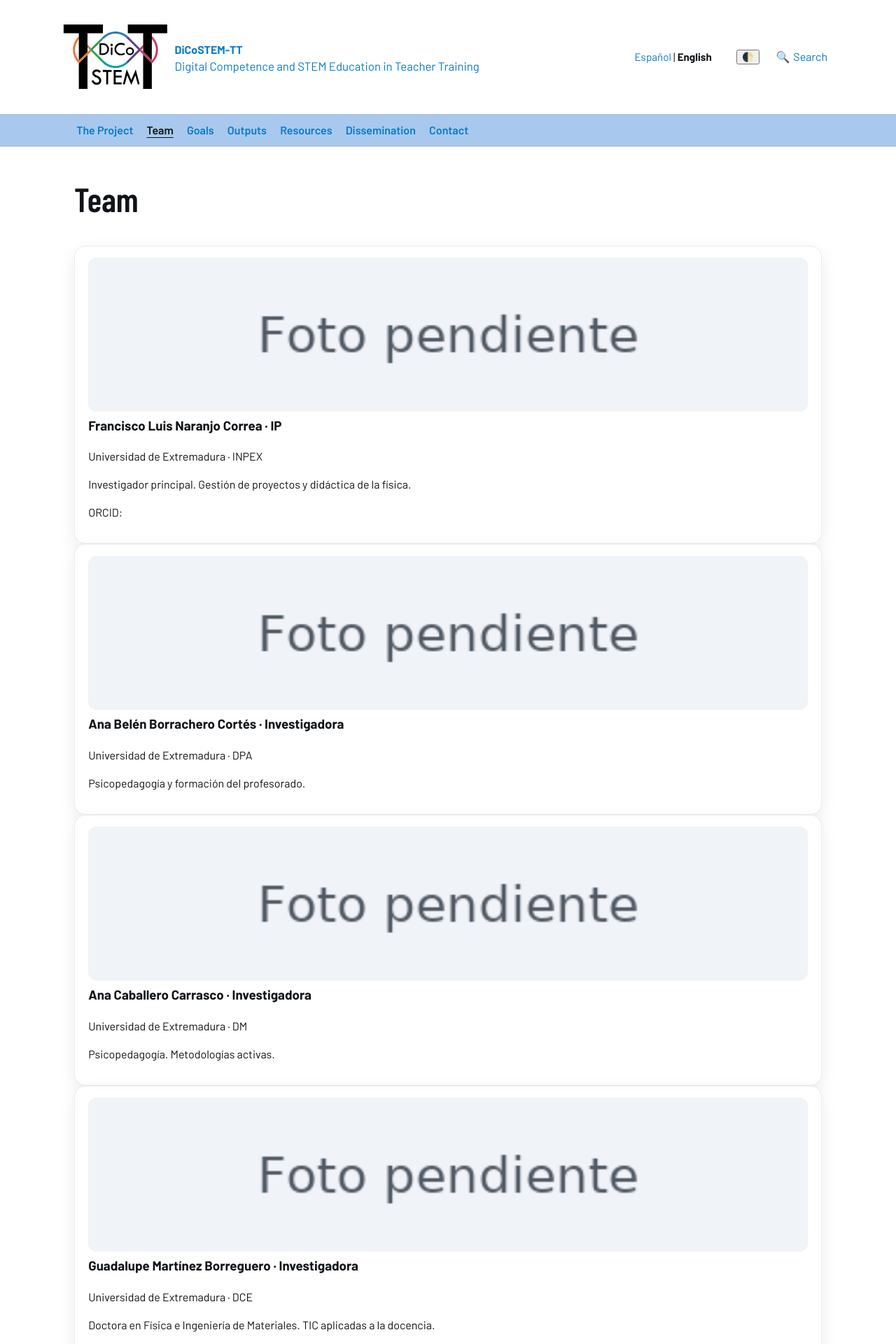
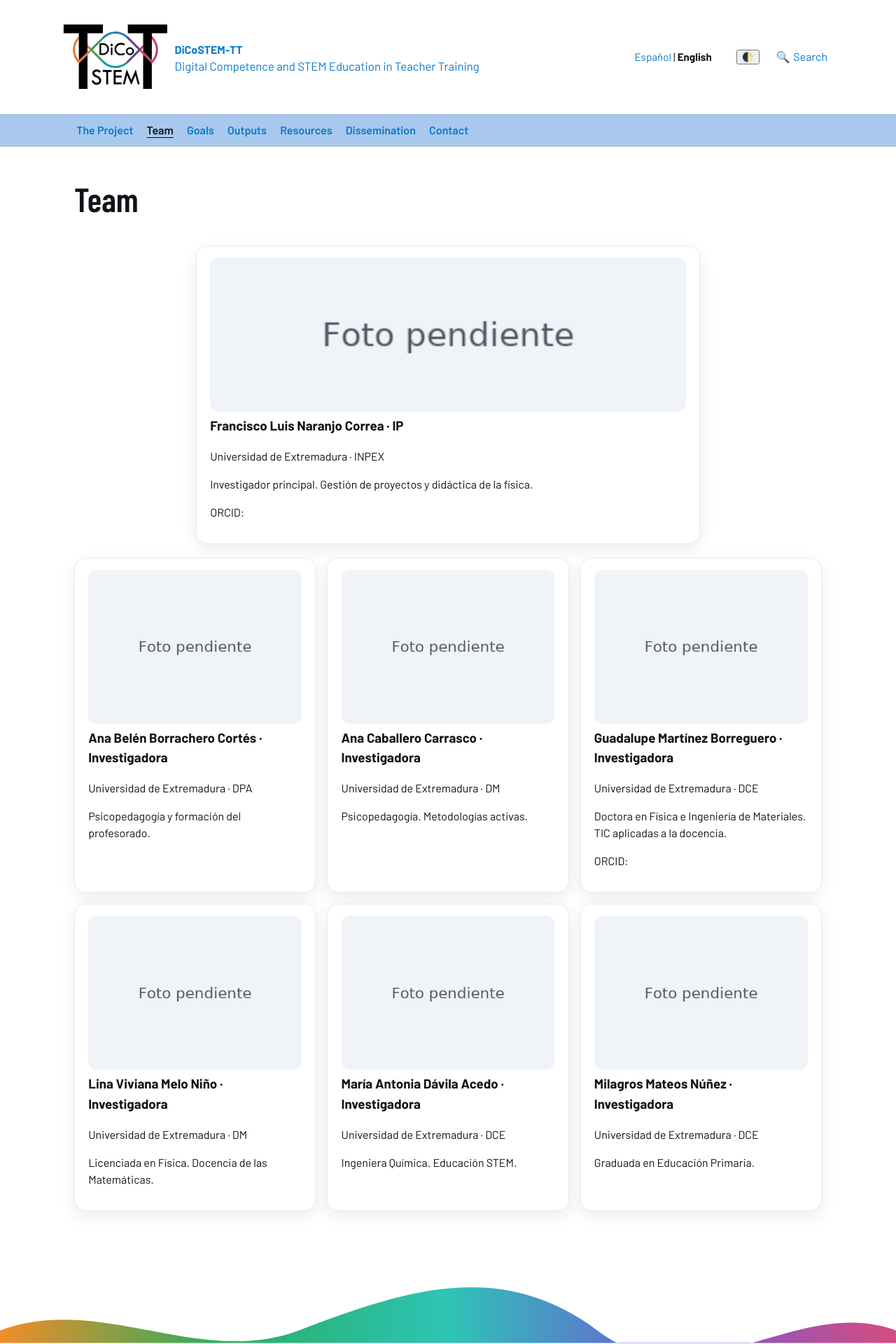
Before and after one commit to DiCoSTEM-TT/dicostem-tt.github.io, a Jekyll site: the page built from en/team.md, in a window 1280 px wide. Shown: the top 1920 px of the page at 70% size. Built offline with Jekyll 4.4.1, drawn with Linux system fonts in a browser that asks for light colours; comment, search, counter and statistics services are not loaded.

Commit message:
Update main.scss

```diff
--- a/assets/css/main.scss
+++ b/assets/css/main.scss
@@ -220,3 +220,33 @@ table.timeline th.task, table.timeline td.task { text-align: left; min-width: 26
   padding: .6rem 0;
   border-bottom: 1px solid color-mix(in srgb, var(--muted) 12%, transparent);
 }
+
+/* =========================
+   Team layout (IP arriba + grid)
+   ========================= */
+.team { display: grid; gap: 1.2rem; }
+
+/* IP centrado en su propia fila */
+.team-lead{
+  display: flex;
+  justify-content: center;
+}
+.team-lead .card{
+  width: min(720px, 100%); /* destácala algo más ancha; ajusta a tu gusto */
+}
+
+/* Resto en 3 columnas responsivas */
+.team-grid{
+  display: grid;
+  grid-template-columns: repeat(3, minmax(260px, 1fr));
+  gap: 1rem;
+}
+
+/* Responsive: 2 columnas en tablet, 1 en móvil */
+@media (max-width: 980px){
+  .team-grid{ grid-template-columns: repeat(2, minmax(240px, 1fr)); }
+}
+@media (max-width: 640px){
+  .team-grid{ grid-template-columns: 1fr; }
+  .team-lead .card{ width: 100%; }
+}
```
